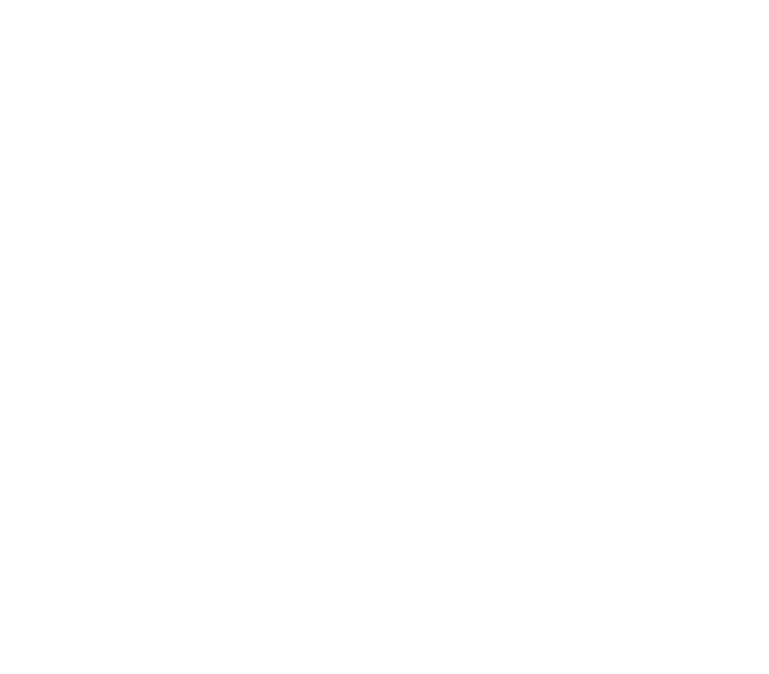
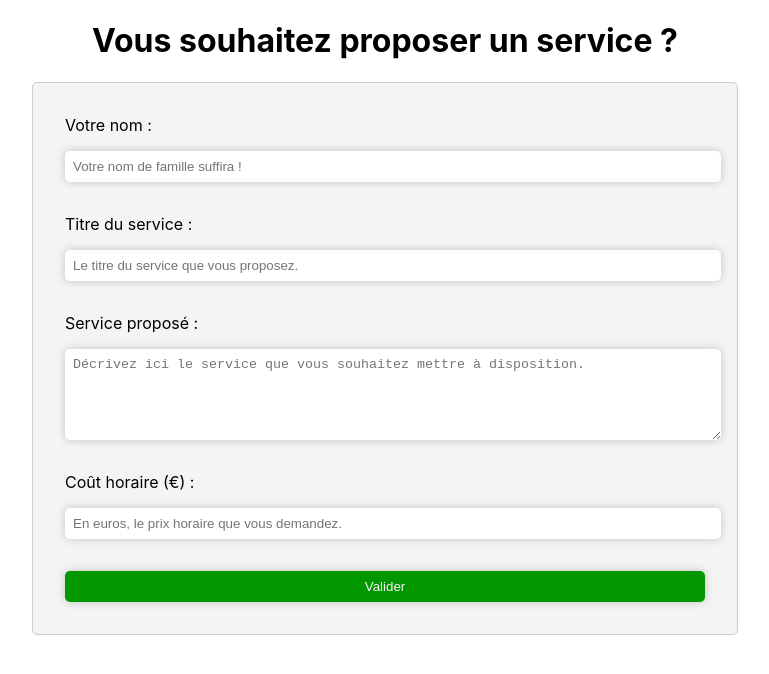
Before and after one commit to LouisLafond/TaskTurtle, a React (Create React App) app: page /tasks/create in a window 1280 px wide. Before the commit this address had no page. Shown: the top 674 px of the page, without its empty margins (255-1024 px from the left). Built offline with nearby package versions, Linux system fonts and the light colour scheme.

Commit message:
Page  création d'un nouveau service

```diff
--- a/src/App.js
+++ b/src/App.js
@@ -2,6 +2,8 @@
 import Home from './pages/Home.js';
 import { BrowserRouter as Router, Routes, Route } from 'react-router-dom';
 import Tasks from './pages/Tasks.js';
+import CreateTask from './pages/CreateTask.js';
+
 
 function App() {
   return (
@@ -10,6 +12,8 @@
         <Routes>
           <Route path="/" element={<Home />} />
           <Route path="/tasks" element={<Tasks />} />
+          <Route path="/tasks/create" element={<CreateTask />} />
+
         </Routes>
       </Router>
     </div>
--- /dev/null
+++ b/src/css/createTask.css
@@ -0,0 +1,25 @@
+#create-task-form {
+    padding: 2rem;
+    border: 1px solid #ccc;
+    border-radius: 5px;
+    width: 50vw;
+    display: block;
+    margin: 0 auto;
+    background-color: #f4f4f4;
+}
+
+#create-task-form > .input-container {
+    display: flex;
+    flex-direction: column;
+    gap: 1rem;
+    width: 100%;
+    margin-bottom: 2rem;
+}
+
+#create-task-form > .input-container > input, #create-task-form > .input-container > textarea {
+    width: 100%;
+    padding: 0.5rem;
+    border: none;
+    border-radius: 5px;
+    box-shadow: 0 0 10px rgba(0, 0, 0, 0.2);
+}
--- a/src/index.css
+++ b/src/index.css
@@ -1,2 +1,5 @@
 @import url("./css/base.css");
 @import url("./css/home.css");
+@import url("./css/tasks.css");
+@import url("./css/navigation.css");
+@import url("./css/createTask.css");
--- /dev/null
+++ b/src/pages/CreateTask.js
@@ -0,0 +1,43 @@
+import React, { useState } from 'react';
+
+function CreateTask() {
+
+    const [Proposition, setProposition] = useState([]);
+
+    const handleSubmit = (e) => {
+        e.preventDefault();
+        fetch('/tasks')
+        .then(res => res.json())
+        .then(data => {
+            console.log(data)
+            setProposition(data)
+        });
+    }
+
+    return (
+        <div id="create-task">
+            <h1 className='text-center'> Vous souhaitez proposer un service ?</h1>
+                <form id='create-task-form' onSubmit={e => {handleSubmit(e)}}>
+                    <div className='input-container'>
+                        <label for="fname">Votre nom :</label>
+                        <input type="text" placeholder="Votre nom de famille suffira !" id="fname" name="fname" size="50"/>
+                    </div>
+                    <div className='input-container'>
+                        <label for="fname">Titre du service :</label>
+                        <input type="text" placeholder="Le titre du service que vous proposez." id="fname" name="fname" size="50"/>
+                    </div>
+                    <div className='input-container'>
+                        <label for="fname">Service proposé :</label>
+                        <textarea id="story" placeholder="Décrivez ici le service que vous souhaitez mettre à disposition. " name="story" rows="5" cols="50" />
+                    </div>
+                    <div className='input-container'>
+                        <label for="fname">Coût horaire (€) :</label>
+                        <input type="text" placeholder="En euros, le prix horaire que vous demandez." id="fname" name="fname" size="50"/>
+                    </div>
+                    <input type='submit' className='button-markup' value="Valider"/>
+                </form>
+        </div>
+    );
+}
+
+export default CreateTask;
```
